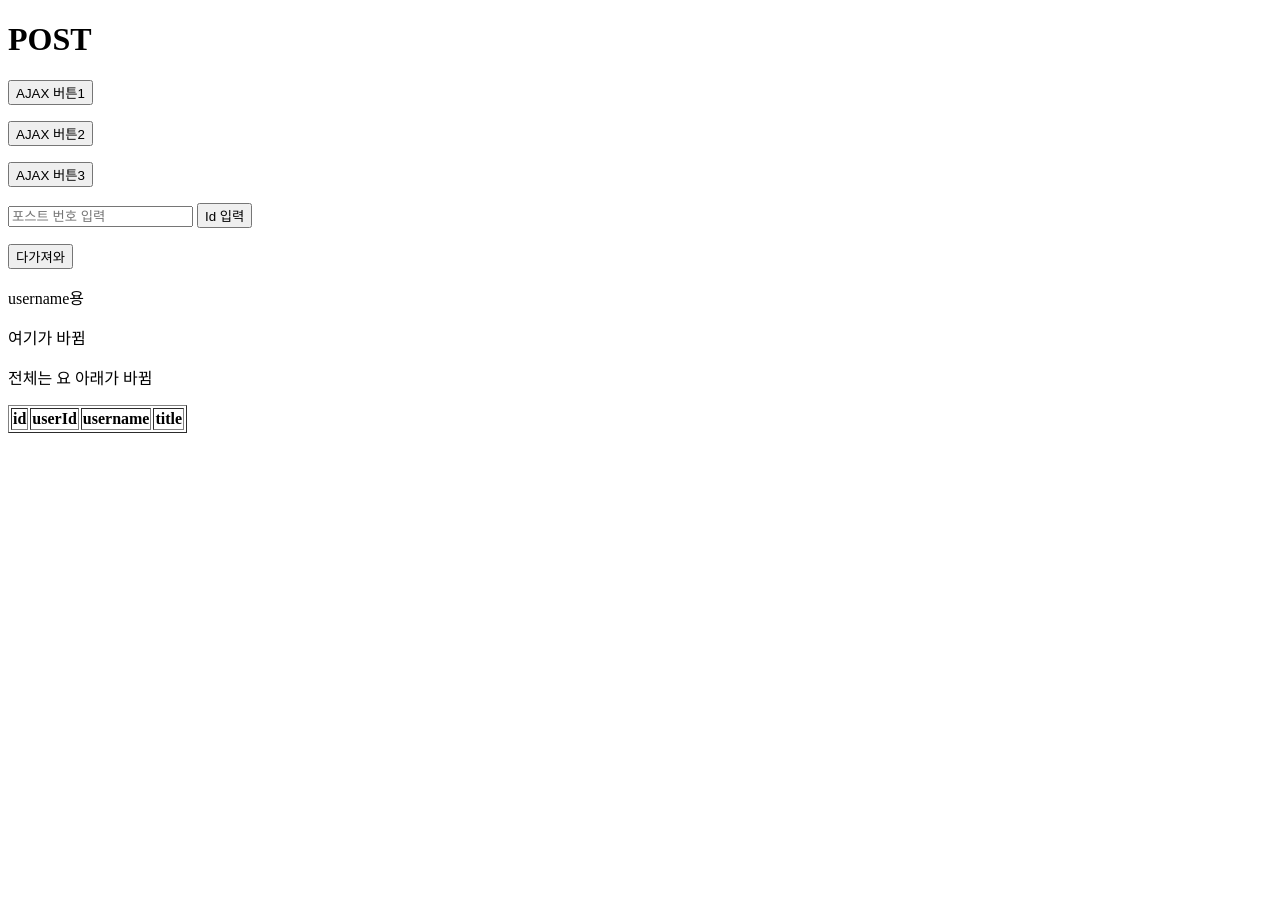
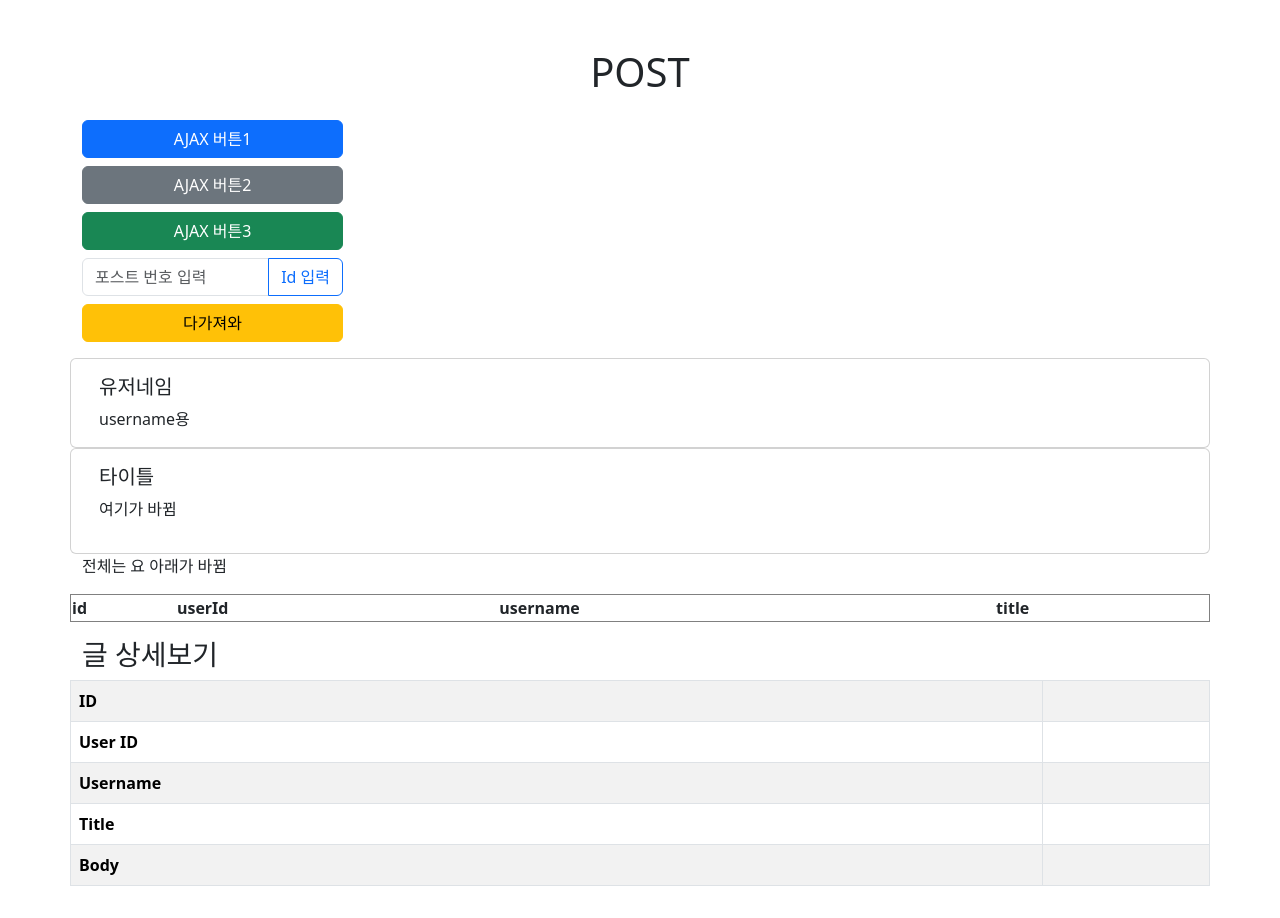
Before and after one commit to 0504kim/django_ajax, a Django app: page /posts/ in a window 1280 px wide. Before the commit the page ends 433 px from the top, so only its background shows below. Run offline with Django 5.2, Linux system fonts and the light colour scheme; lists and menus that the app fills with data are empty; some libraries are stand-ins or nearby versions.

Commit message:
저번주에한거

```diff
--- a/mysite/templates/posts.html
+++ b/mysite/templates/posts.html
@@ -7,32 +7,36 @@
     <title>장고 웹 프로젝트</title>
     <link rel="stylesheet" href="./style.css">
     <link rel="icon" href="./favicon.ico" type="image/x-icon">
+    <link href="https://cdn.jsdelivr.net/npm/bootstrap@5.3.3/dist/css/bootstrap.min.css" rel="stylesheet" integrity="sha384-QWTKZyjpPEjISv5WaRU9OFeRpok6YctnYmDr5pNlyT2bRjXh0JMhjY6hW+ALEwIH" crossorigin="anonymous">
   </head>
   <body>
-    <main>
-        <h1>POST</h1>
-        <p>
-            <button type="button" onclick="get_posts(1); get_users(1);">AJAX 버튼1</button>
-        </p>
-        <p>
-            <button type="button" onclick="get_posts(2); get_users(2);">AJAX 버튼2</button>
-        </p>
-        <p>
-            <button type="button" onclick="get_posts(3); get_users(3);">AJAX 버튼3</button>
-        </p>
-        <p>
-            <input type="number" id="postIdInput" placeholder="포스트 번호 입력"/>
-            <button type="button" onclick="get_posts(); get_users();">Id 입력</button>
-        </p>
-        <p>
-            <button type="button" onclick="get_posts_all()">다가져와</button>
-        </p>
-        <p id="username">
-            username용
-        </p>
-        <p id="posts">
-            여기가 바뀜
-        <p>
+    <main class="container mt-5">
+        <h1 class="text-center mb-4">POST</h1>
+        <div class="row">
+            <div class="col-md-3">
+                <div class="d-grid gap-2 mb-3">
+                    <button type="button" class="btn btn-primary" onclick="get_posts(1); get_users(1);">AJAX 버튼1</button>
+                    <button type="button" class="btn btn-secondary" onclick="get_posts(2); get_users(2);">AJAX 버튼2</button>
+                    <button type="button" class="btn btn-success" onclick="get_posts(3); get_users(3);">AJAX 버튼3</button>
+                    <div class="input-group">
+                        <input type="number" class="form-control" id="postIdInput" placeholder="포스트 번호 입력" />
+                        <button type="button" class="btn btn-outline-primary" onclick="get_posts(); get_users();">Id 입력</button>
+                    </div>
+                    <button type="button" class="btn btn-warning" onclick="get_posts_all()">다가져와</button>
+                </div>
+            </div>
+            <div class="card">
+                <div class="card-body">
+                    <h5 class="card-title">유저네임</h5>
+                    <p class="card-text" id="username">username용</p>
+                </div>
+            </div>
+            <div class="card">
+                <div class="card-body">
+                    <h5 class="card-title">타이틀</h5>
+                    <p id="posts">여기가 바뀜<p>
+                </div>
+            </div>
             <p id="posts_all">
                 전체는 요 아래가 바뀜
                 <table border="1" id="posts_table">
@@ -49,31 +53,35 @@
                 </table>
             </p>
             <p id="post" style="display:none">
-            글 상세보기
-            <table border="1" id="post_table" style="display:none">
+                <h3>글 상세보기</h3>
+                <table class="table table-striped table-bordered table-hover" id="post_table">
+                    <tbody>
                         <tr>
-                    <th>id</th>
+                            <th scope="row">ID</th>
                             <td id="post_table_id"></td>
                         </tr>
                         <tr>
-                    <th>userId</th>
+                            <th scope="row">User ID</th>
                             <td id="post_table_userId"></td>
                         </tr>
                         <tr>
-                    <th>username</th>
+                            <th scope="row">Username</th>
                             <td id="post_table_username"></td>
                         </tr>
                         <tr>
-                    <th>title</th>
+                            <th scope="row">Title</th>
                             <td id="post_table_title"></td>
                         </tr>
                         <tr>
-                    <th>body</th>
+                            <th scope="row">Body</th>
                             <td id="post_table_body"></td>
                         </tr>
+                    </tbody>
                 </table>
             </p>
+        </div>
     </main>
+    <script src="https://cdn.jsdelivr.net/npm/bootstrap@5.3.3/dist/js/bootstrap.bundle.min.js" integrity="sha384-YvpcrYf0tY3lHB60NNkmXc5s9fDVZLESaAA55NDzOxhy9GkcIdslK1eN7N6jIeHz" crossorigin="anonymous"></script>
     <script>
         // 사용자 목록
         let usersJSON;
```
Lines whose indentation alone changed are shown as unchanged.
